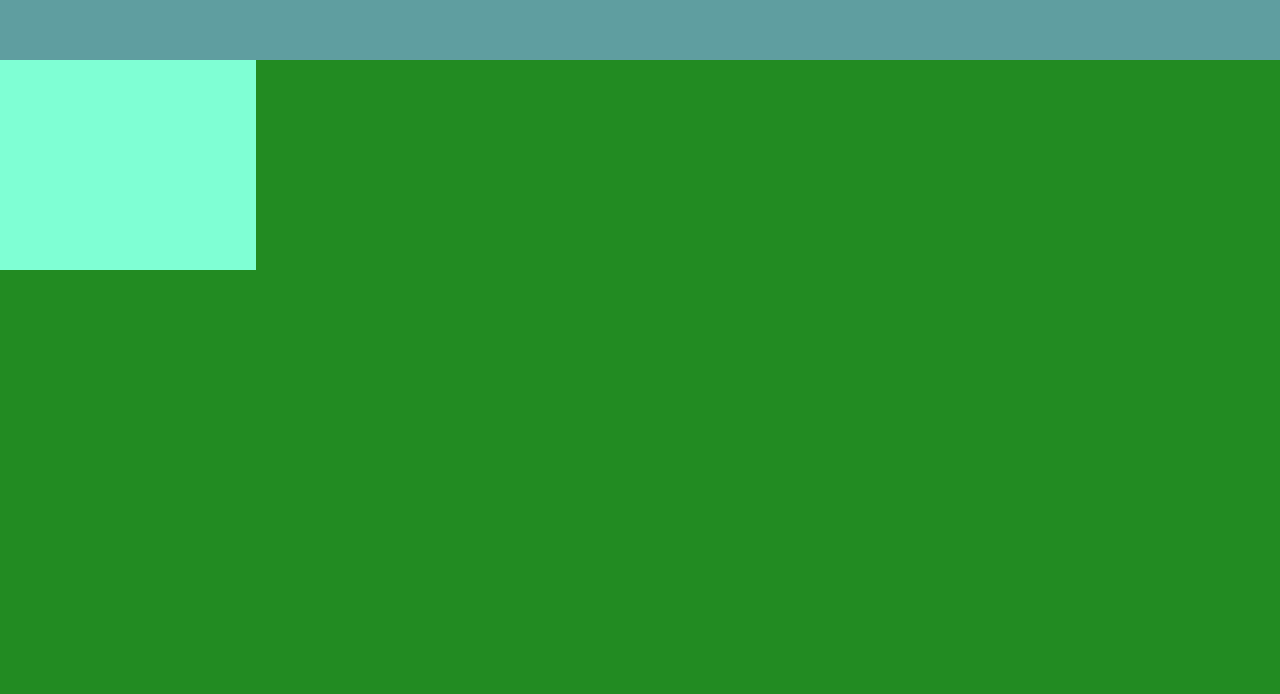
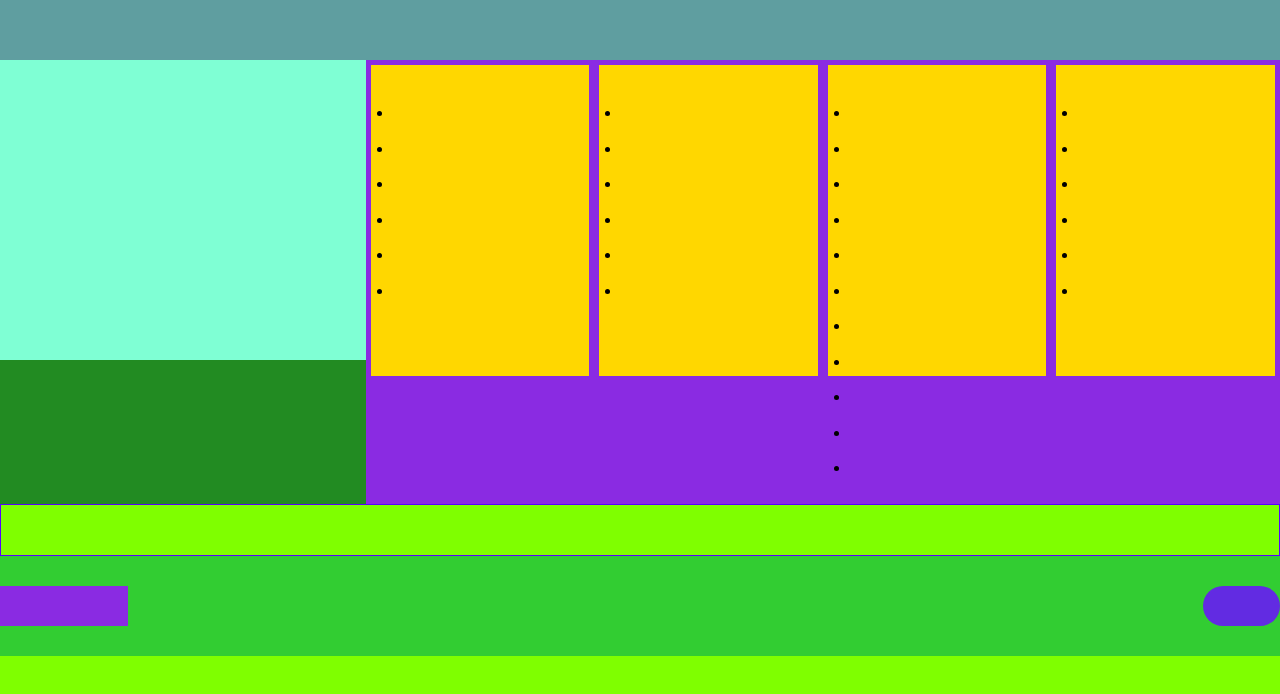
Before and after one commit to sollendy/htmlcss-struttura-discord, a plain HTML site: page index.html in a window 1280 px wide. Shown: the part 3040-3734 px from the top of the page. After the commit the page ends 3696 px from the top, so only its background shows below. Drawn offline with Linux system fonts and the light colour scheme.

Commit message:
esercizio ultimato (non molto bene)

```diff
--- a/css/style.css
+++ b/css/style.css
@@ -8,7 +8,7 @@ header{
     height: 600px;
 }
 
-nav{
+header nav{
     display: flex;
     justify-content: space-around;
     align-items: center;
@@ -31,7 +31,7 @@ nav{
     gap: 30px;
 }
 
-li{
+#head-list li{
     list-style-type: none;
      height: 30px;
      width: 40px;
@@ -143,10 +143,68 @@ li{
 footer{
     background-color: forestgreen;
     width: 100%;
-    height: 700px;
+    height: 80%;
+    /* height: 700px; */
 }
-aside{
-    height: 30%;
-    width: 20%;
+
+#foot-container{
+    display: flex;
+    width: 100%;
+}
+
+footer aside{
+    height: 300px;
+    width: 30%;
     background-color: aquamarine;
 }
+
+#lista-supporto{
+    width: 75%;
+    /* height: ; */
+    display: flex;
+    justify-content: space-around;
+    background-color: blueviolet;
+}
+
+.liste{
+    background-color: gold;
+    width: 50%;
+    height: 70%;
+    margin: 5px;
+}
+
+.liste ul{
+    padding: 10%;
+}
+
+.liste ul li{
+    padding-top: 10%;
+}
+
+hr{
+    border: 1px solid rgb(89, 0, 255);
+    padding-bottom: 20px;
+    padding-top: 30px;
+}
+
+#end-nav{
+    width: 100%;
+    height: 100px;
+    background-color: limegreen;
+    display: flex;
+    justify-content: space-between;
+    align-items: center;
+}
+
+#end-logo{
+    width: 10%;
+    height: 40%;
+    background-color: blueviolet;
+}
+
+#signin{
+    height: 40%;
+    width: 6%;
+    background-color: rgb(98, 43, 226);
+    border-radius: 20px;
+}
--- a/index.html
+++ b/index.html
@@ -91,10 +91,67 @@
         </section>
     </main>
     <footer>
-        <aside>
-            <h1></h1>
+        <section id="foot-container">
+            <aside>
+                <h1></h1>
+            </aside>
+            <section id="lista-supporto">
+                <div class="liste lista-1">
+                    <ul>
+                        <li></li>
+                        <li></li>
+                        <li></li>
+                        <li></li>
+                        <li></li>
+                        <li></li>
+                    </ul>
+                </div>
+                <div class="liste lista-2">
+                    <ul>
+                        <li></li>
+                        <li></li>
+                        <li></li>
+                        <li></li>
+                        <li></li>
+                        <li></li>
+                    </ul>
+                </div>
+                <div class="liste lista-3">
+                    <ul>
+                        <li></li>
+                        <li></li>
+                        <li></li>
+                        <li></li>
+                        <li></li>
+                        <li></li>
+                        <li></li>
+                        <li></li>
+                        <li></li>
+                        <li></li>
+                        <li></li>
+                    </ul>
+                </div>
+                <div class="liste lista-4">
+                    <ul>
+                        <li></li>
+                        <li></li>
+                        <li></li>
+                        <li></li>
+                        <li></li>
+                        <li></li>
+                    </ul>
+                </div>
+            </section>
+        </section>
+    </footer>
+    <hr>
+    <nav id="end-nav">
+        <div id="end-logo">
 
-        </aside>
-    </footer>
+        </div>
+        <div id="signin">
+
+        </div>
+    </nav>
 </body>
 </html>
```
